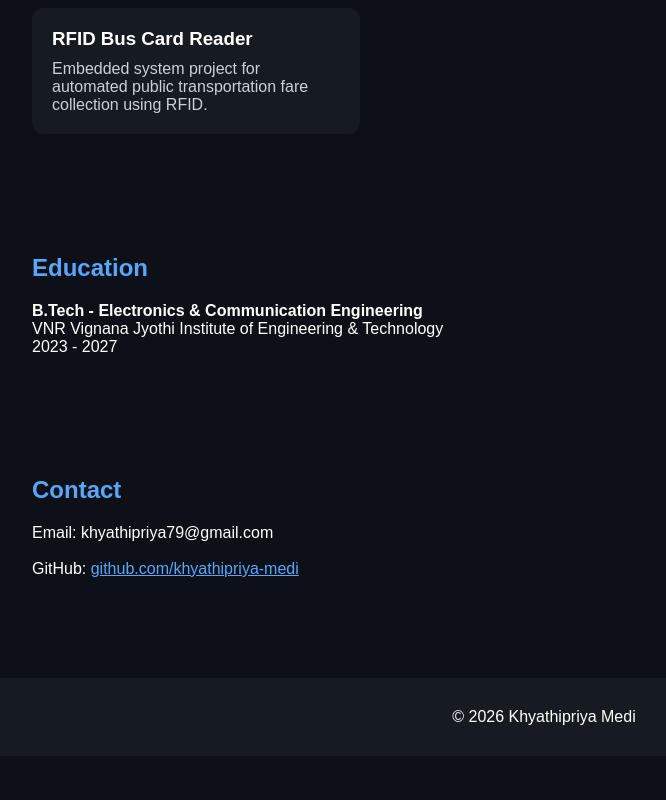
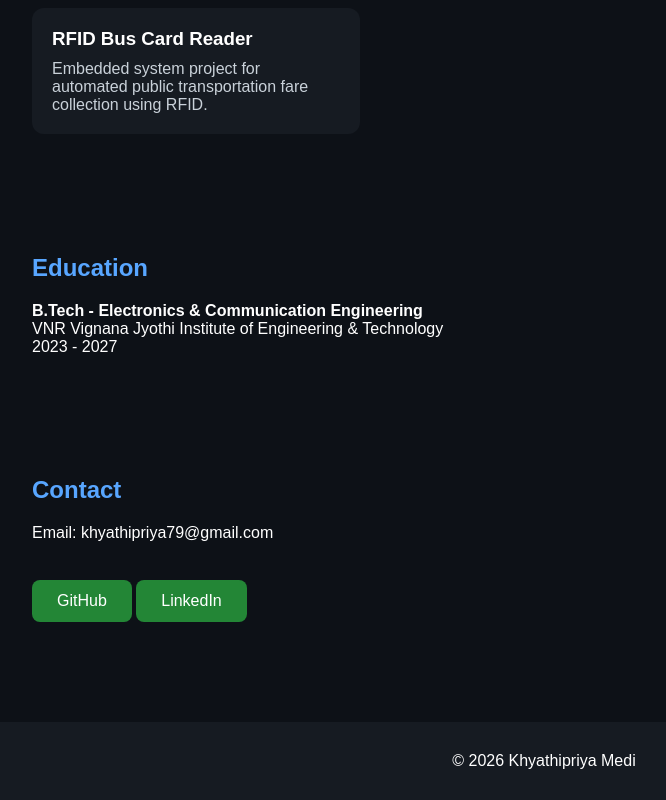
Before and after one commit to khyathipriya-medi/khyathipriya-medi.github.io, a plain HTML site: page index.html in a window 1280 px wide. Shown: the part 1032-1832 px from the top of the page, without its empty margins (96-762 px from the left). Before the commit the page ends 1788 px from the top, so only its background shows below. Drawn offline with Linux system fonts and the light colour scheme.

Commit message:
Update index.html

```diff
--- a/index.html
+++ b/index.html
@@ -117,8 +117,8 @@ a{
 <section>
     <h2>About Me</h2>
     <p>
-        I am a 3rd-year Electronics and Communication Engineering student
-        passionate about Artificial Intelligence, Machine Learning,
+        I am a 4th-year Electronics and Communication Engineering student
+        passionate about Machine Learning,
         Embedded Systems, and Software Development.
         I enjoy building practical projects that solve real-world problems.
     </p>
@@ -198,9 +198,15 @@ a{
     <br>
 
     <p>
-        GitHub:
-        <a href="https://github.com/khyathipriya-medi">
-            github.com/khyathipriya-medi
+
+        <a href="https://github.com/khyathipriya-medi" class="btn">
+        GitHub
+        </a>
+
+        <a href="https://www.linkedin.com/in/khyathipriya-medi-2b8955308/" class="btn">
+        LinkedIn
+</a>
+
         </a>
     </p>
 
```
